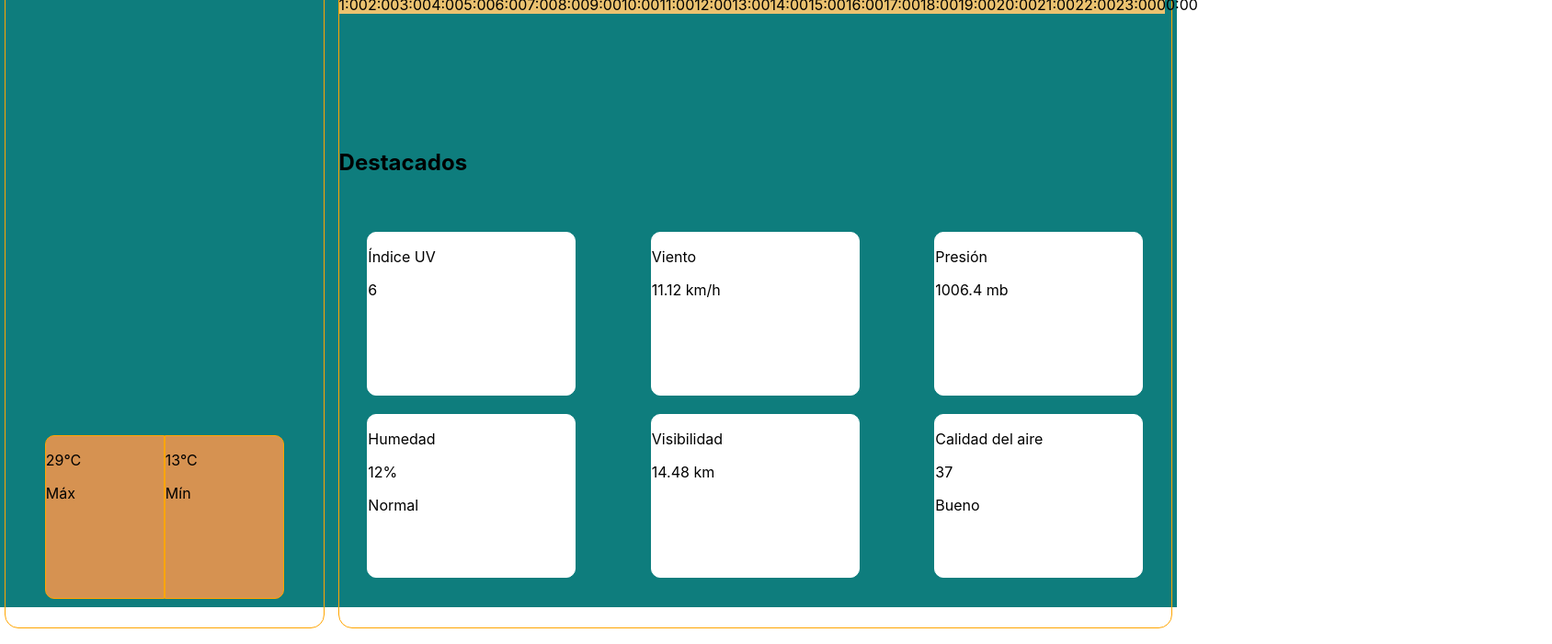
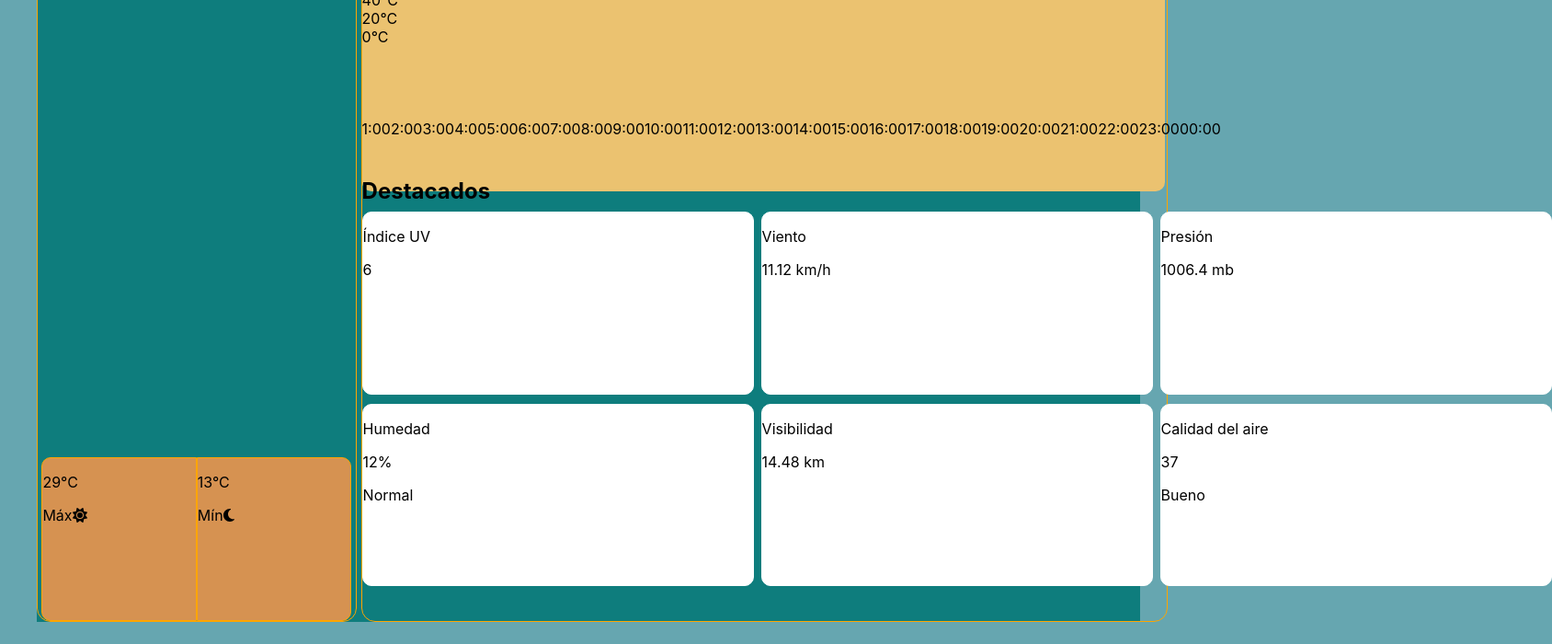
Before and after one commit to MartinL9/Practico-React-Api, a React (Create React App) app: page / in a window 1280 px wide. Shown: the part 140-840 px from the top of the page at 92% size, 1688 px wide, since content can reach past the window. Built offline with nearby package versions, Linux system fonts and the light colour scheme.

Commit message:
Maquetado completado

```diff
--- a/package.json
+++ b/package.json
@@ -4,6 +4,9 @@
   "version": "0.1.0",
   "private": true,
   "dependencies": {
+    "@fortawesome/fontawesome-svg-core": "^6.4.2",
+    "@fortawesome/free-solid-svg-icons": "^6.4.2",
+    "@fortawesome/react-fontawesome": "^0.2.0",
     "@testing-library/jest-dom": "^5.17.0",
     "@testing-library/react": "^13.4.0",
     "@testing-library/user-event": "^13.5.0",
--- a/src/App.css
+++ b/src/App.css
@@ -1,5 +1,9 @@
+html {
+  background-color: rgb(102,166,176);
+}
+
 .Clima {
-  height: 100vh;
+  margin: 3.75rem 2.5rem;
   display: grid;
   grid-template-columns: 1fr 3fr;
   gap: 5px;
@@ -7,13 +11,12 @@
 }
 
 .Clima > * {
-  margin: 5px;
   border-radius: 15px;
   border: solid 1px orange;
 }
 
 .temp-actual {
-  height: 50vh;
+  height: 40vh;
   width: 27vw;
 }
 
@@ -21,28 +24,27 @@
   display: flex;
   align-items: center;
   justify-content: center;
-  height: 30vh;
-  width: 27vw;
-  padding-top: 10rem;
+  padding-top: 15rem;
+}
+
+.container-extra {
+  width: 68.4vw;
 }
 
 .por-hora {
-  height: 32vh;
-  width: 70.2vw;
+  height: 29vh;
+  width: 68.2vw;
   box-sizing: border-box;
 }
 
 .highlight-header {
-  margin-bottom: 7.6vh;
+  margin-bottom: 1vh;
 }
 
 .container-highlights {
   display: grid;
   grid-template-columns: repeat(3, 1fr);
   grid-template-rows: 1fr;
-  gap: 20px;
+  row-gap: 10px;
+  column-gap: 8px;
 }
-
-.container-highlights > div {
-  margin: auto;
-}
--- a/src/App.js
+++ b/src/App.js
@@ -29,13 +29,13 @@ function App() {
           <MinTemp min={min} />
         </div>
       </div>
-      <div className="contenedor-extra">
+      <div className="container-extra">
         <div className="por-hora">
           <HourlyTemp />
         </div>
         <>
           <h2 className='highlight-header'>Destacados</h2>
-          <div className="container-highlights">
+          <div className='container-highlights'>
             <UVIndexHighlight />
             <WindHighlight />
             <PressureHighlight />
--- a/src/Components/HourlyTemp.jsx
+++ b/src/Components/HourlyTemp.jsx
@@ -19,13 +19,13 @@ return (
             </div>
             ))}
         </div>
-        <div className="hour-column" style={{ display: 'flex', flexDirection: 'row', justifyContent: 'space-evenly'}}>
+        <HourContainer>
             {hours.map((hour) => (
             <div key={hour} className="hour-item">
                 {hour}
             </div>
             ))}
-        </div>
+        </HourContainer>
         </TempColumnDiv>
     </>
 );
@@ -35,6 +35,15 @@ export default HourlyTemp;
 
 // Styles
 
-const TempColumnDiv = styled.div `
+const TempColumnDiv = styled.div`
+    border-radius: 10px;
+    height: 13.625rem;
     background-color: rgb(235,194,112);
 `
+
+const HourContainer = styled.div`
+    display: flex;
+    flex-direction: row;
+    justify-content: space-evenly;
+    margin-top: 5rem;
+`
--- a/src/Components/MaxTemp.jsx
+++ b/src/Components/MaxTemp.jsx
@@ -1,10 +1,14 @@
 import { ContainerMax } from '../Styles/GlobalStyles';
+import { FontAwesomeIcon } from '@fortawesome/react-fontawesome';
+import { faSun } from '@fortawesome/free-solid-svg-icons';
 
 function MaxTemp({ max }) {
     return (
         <ContainerMax>
             <p>{max}°C</p>
-            <p>Máx</p>
+            <p>Máx
+                <FontAwesomeIcon icon={faSun} />
+            </p>
         </ContainerMax>
     );
 }
--- a/src/Components/MinTemp.jsx
+++ b/src/Components/MinTemp.jsx
@@ -1,10 +1,14 @@
 import {ContainerMin} from '../Styles/GlobalStyles';
+import { FontAwesomeIcon } from '@fortawesome/react-fontawesome';
+import { faMoon } from '@fortawesome/free-solid-svg-icons';
 
 function MinTemp({ min }) {
     return (
         <ContainerMin>
             <p>{min}°C</p>
-            <p>Mín</p>
+            <p>Mín
+            <FontAwesomeIcon icon={faMoon} />
+            </p>
         </ContainerMin>
     );
 }
--- a/src/Styles/GlobalStyles.js
+++ b/src/Styles/GlobalStyles.js
@@ -1,8 +1,8 @@
 import styled from "styled-components";
 
 export const ContainerHL = styled.div`
-    height: 22vh;
-    width: 14.063rem;
+    height: 24.6vh;
+    width: 26.5rem;
     border: solid 1px white;
     border-radius: 10px;
     background-color: white;
@@ -10,7 +10,7 @@ export const ContainerHL = styled.div`
 
 export const ContainerMax = styled.div`
     height: 22vh;
-    width: 10vw;
+    width: 13vw;
     border: solid 1px orange;
     border-radius: 10px 0 0 10px;
     background-color: rgb(214,146,81);
```
Also changed, not shown: src/setupTests.js (deleted, +0 -5 lines), 1 other file (tests, documents, lock files or other folders).
